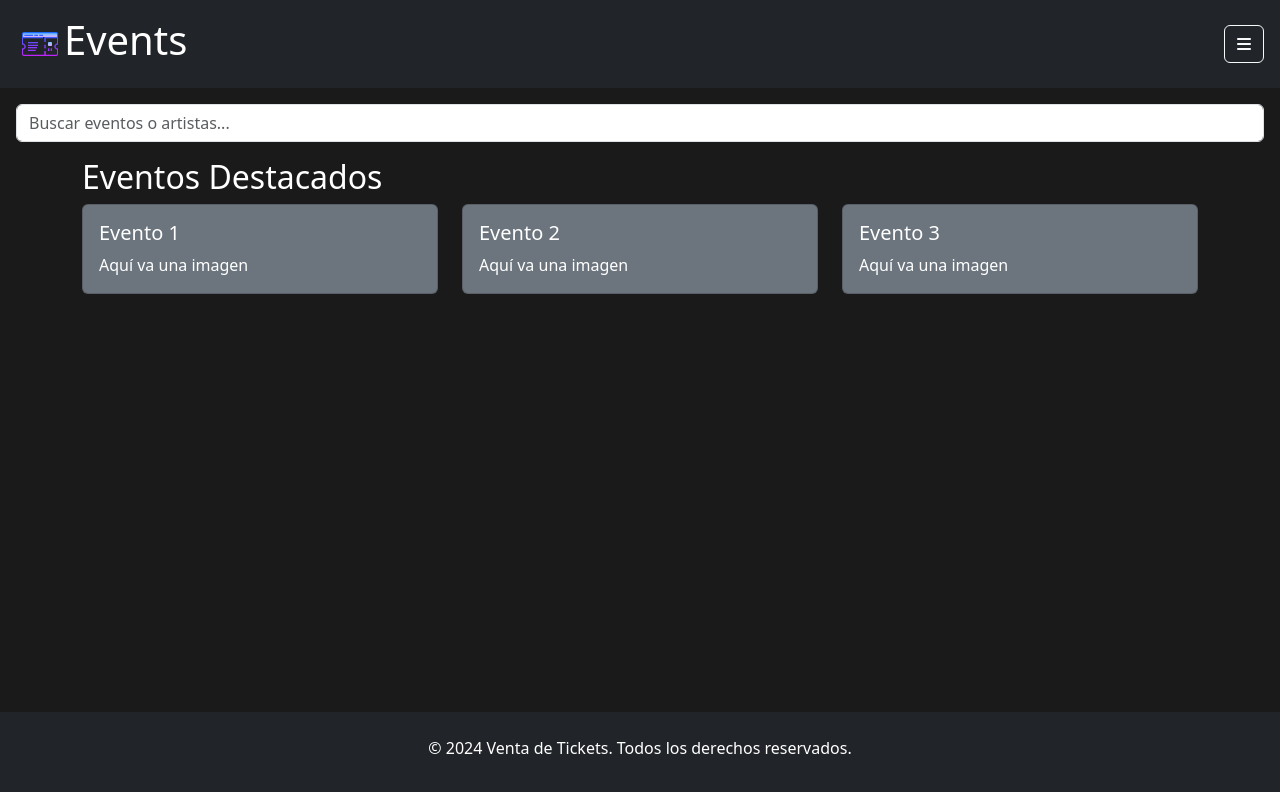
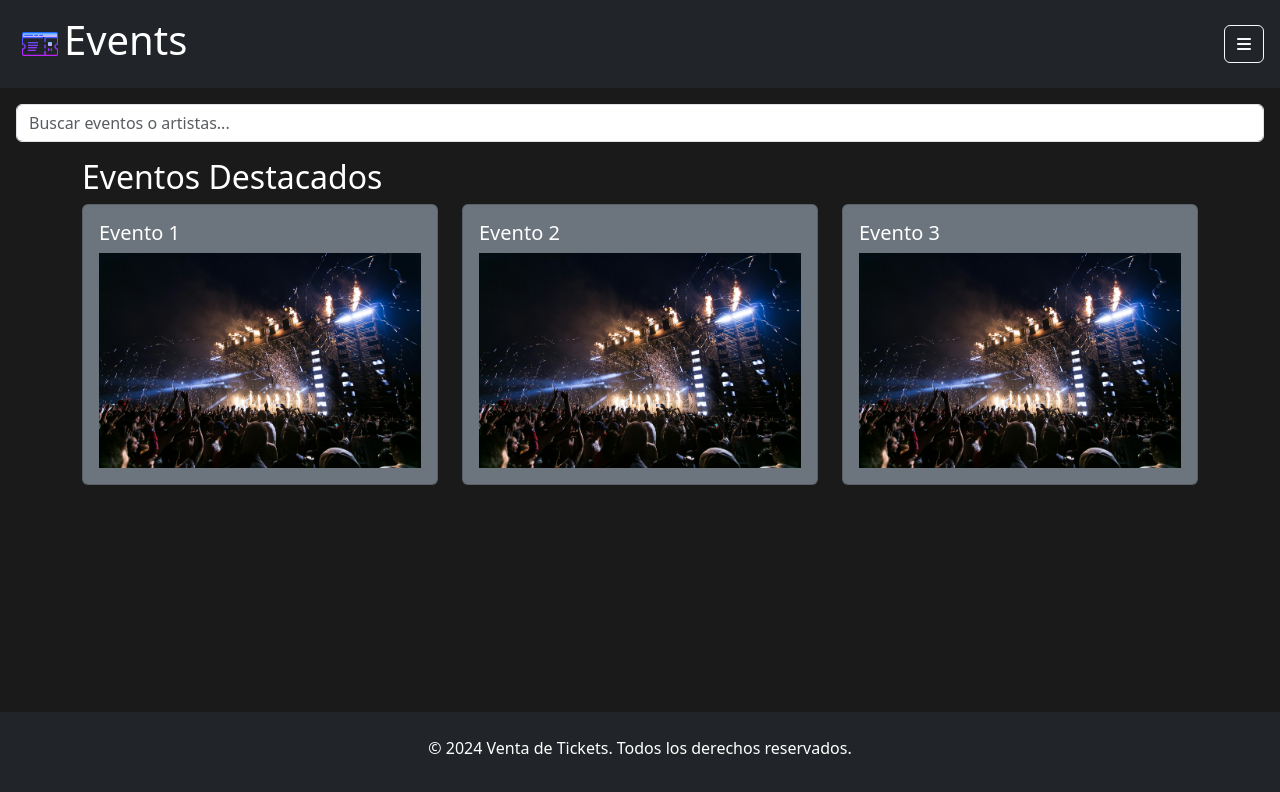
Before and after one commit to NahuelFarias/tacs-2024-2C, a React (Create React App) app in the folder front/: page /#/ in a window 1280 px wide. Shown: the top 792 px of the page. Built offline with nearby package versions, Linux system fonts and the light colour scheme.

Commit message:
Add: img in EventCard

```diff
--- /dev/null
+++ b/front/src/components/EventCard.css
@@ -0,0 +1,3 @@
+.evento {
+    width: 100%;
+}
--- a/front/src/components/EventCard.js
+++ b/front/src/components/EventCard.js
@@ -1,11 +1,12 @@
 import React from 'react';
+import './EventCard.css';
 
 const EventCard = ({ title }) => (
   <div className="col-md-4 mb-4">
     <div className="card bg-secondary text-white">
       <div className="card-body">
         <h5 className="card-title">{title}</h5>
-        <p className="card-text">Aquí va una imagen</p>
+        <img src="/evento.jpg" alt="Icono" className="evento" />
       </div>
     </div>
   </div>
```
